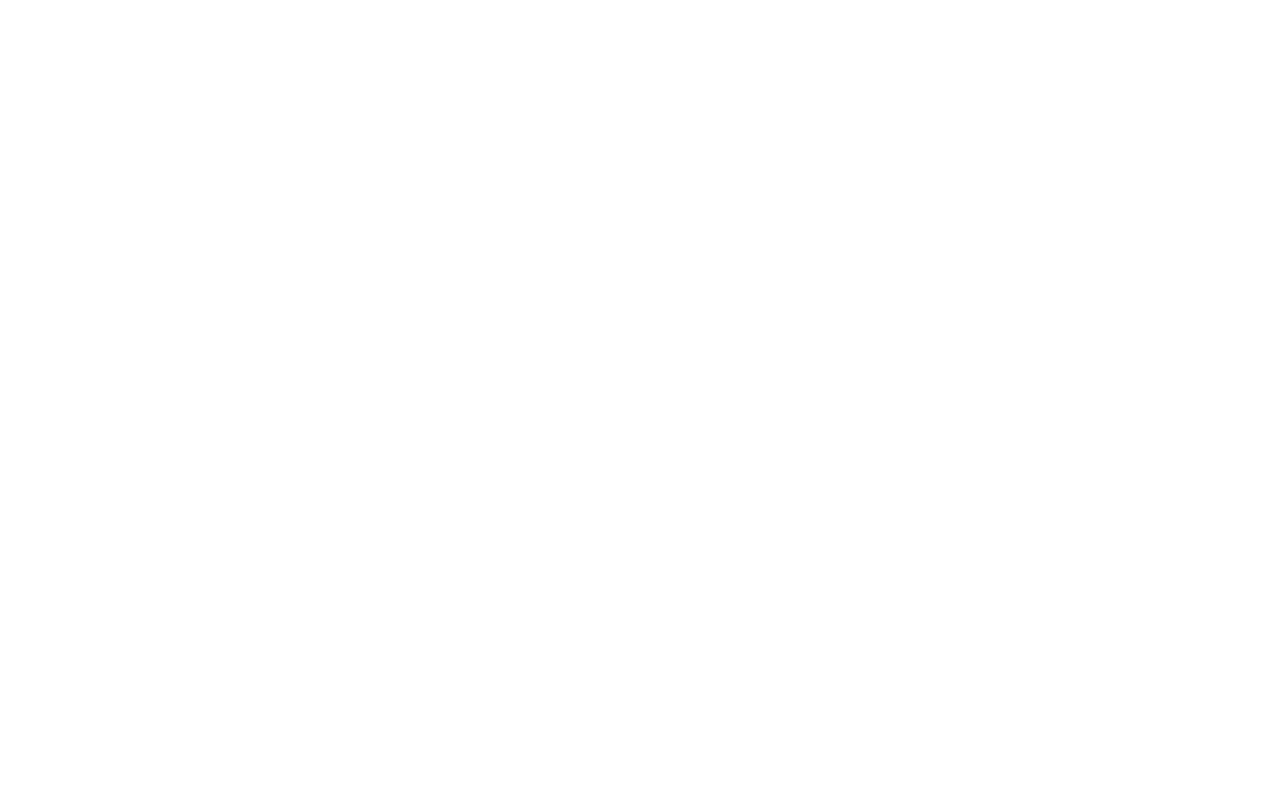
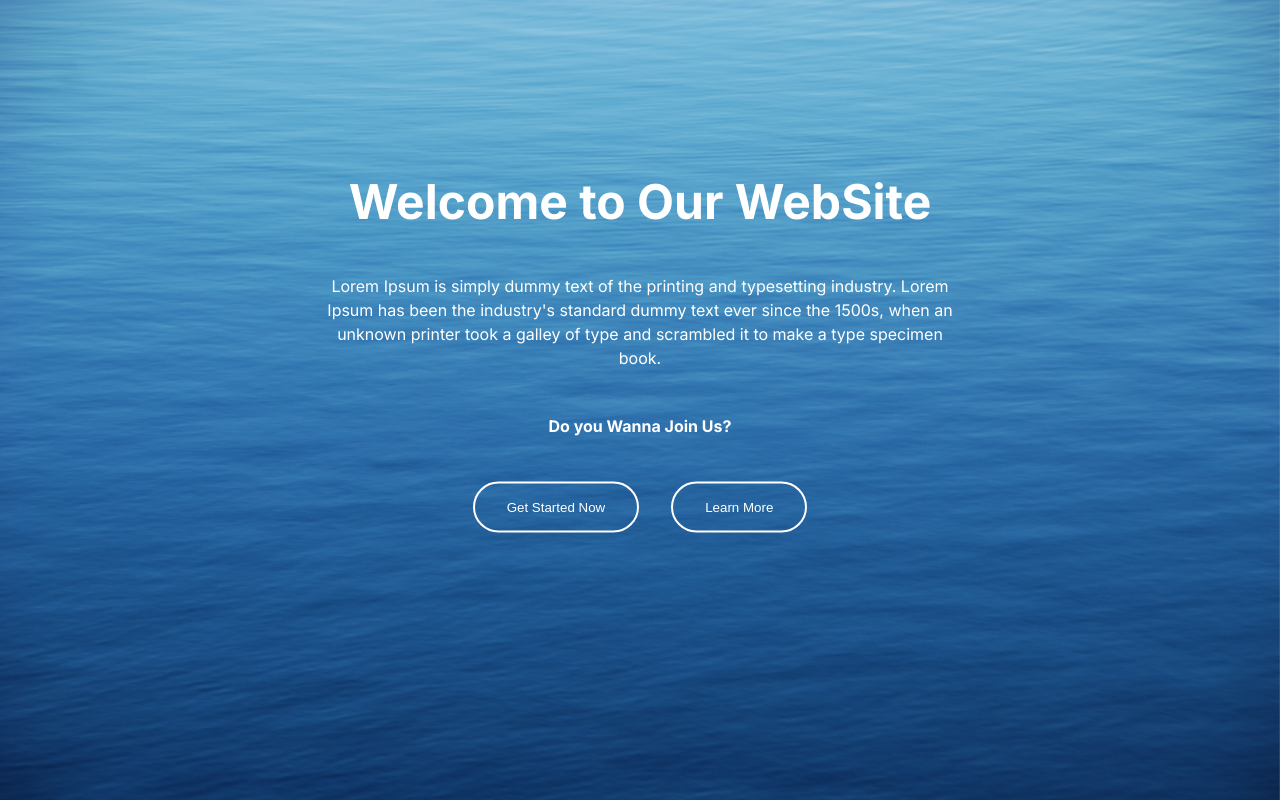
Before and after one commit to eehres/Join, a React (Create React App) app: page /login in a window 1280 px wide. Before the commit this address had no page. Built offline with nearby package versions, Linux system fonts and the light colour scheme.

Commit message:
로그인 화면 추가

```diff
--- a/src/App.js
+++ b/src/App.js
@@ -3,6 +3,7 @@ import { BrowserRouter, Routes, Route } from "react-router-dom";
 import Home from "./pages/Home";
 import Sign from "./pages/Sign";
 import { createGlobalStyle } from "styled-components";
+import Login from "./pages/Login";
 
 const GlobalStyle = createGlobalStyle`
   html, body, div, span, applet, object, iframe,
@@ -78,6 +79,7 @@ function App() {
       <GlobalStyle />
       <Routes>
         <Route path="/" element={<Home />} />
+        <Route path="/login" element={<Login />} />
         <Route path="/sign" element={<Sign />} />
       </Routes>
     </BrowserRouter>
--- a/src/pages/Home.jsx
+++ b/src/pages/Home.jsx
@@ -75,6 +75,10 @@ function Home() {
     navigate("/sign");
   };
 
+  const onLogin = () => {
+    navigate("/login");
+  };
+
   return (
     <>
       <Container>
@@ -86,7 +90,7 @@ function Home() {
             <InputWrap>
               <Input type="text" placeholder="아이디"></Input>
               <Input type="text" placeholder="비밀번호"></Input>
-              <LoginBtn>로그인</LoginBtn>
+              <LoginBtn onClick={onLogin}>로그인</LoginBtn>
               <SignDesc onClick={onSign}>계정이 없으신가요? 회원가입</SignDesc>
             </InputWrap>
           </RightWrap>
--- /dev/null
+++ b/src/pages/Login.jsx
@@ -0,0 +1,76 @@
+import bg from "../assets/images/bg.jpg";
+import styled from "styled-components";
+
+const Image = styled.img`
+  width: 100%;
+  height: 100vh;
+  position: fixed;
+`;
+
+const Wrapper = styled.div`
+  position: absolute;
+  left: 50%;
+  transform: translate(-50%, 50%);
+  display: flex;
+  gap: 3rem;
+  flex-direction: column;
+  justify-content: center;
+  align-items: center;
+  text-align: center;
+  color: white;
+`;
+
+const Title = styled.h1`
+  font-size: 3rem;
+  font-weight: 700;
+`;
+
+const Desc = styled.p`
+  text-align: center;
+  font-size: 1rem;
+  line-height: 1.5;
+  text-align: center;
+`;
+
+const Join = styled.p`
+  font-weight: 700;
+`;
+
+const BtnWrapper = styled.div``;
+
+const Button = styled.button`
+  padding: 1rem 2rem;
+  border-radius: 200px;
+  background: transparent;
+  border: 2px solid white;
+  margin: 0 1rem;
+  color: white;
+  &:hover {
+    background: white;
+    color: #1b4d82;
+  }
+`;
+
+function Login() {
+  return (
+    <>
+      <Image src={bg} alt="배경이미지" />
+      <Wrapper>
+        <Title>Welcome to Our WebSite</Title>
+        <Desc>
+          Lorem Ipsum is simply dummy text of the printing and typesetting
+          industry. Lorem Ipsum has been the industry's standard dummy text ever
+          since the 1500s, when an unknown printer took a galley of type and
+          scrambled it to make a type specimen book.
+        </Desc>
+        <Join>Do you Wanna Join Us?</Join>
+        <BtnWrapper>
+          <Button>Get Started Now</Button>
+          <Button>Learn More</Button>
+        </BtnWrapper>
+      </Wrapper>
+    </>
+  );
+}
+
+export default Login;
```
